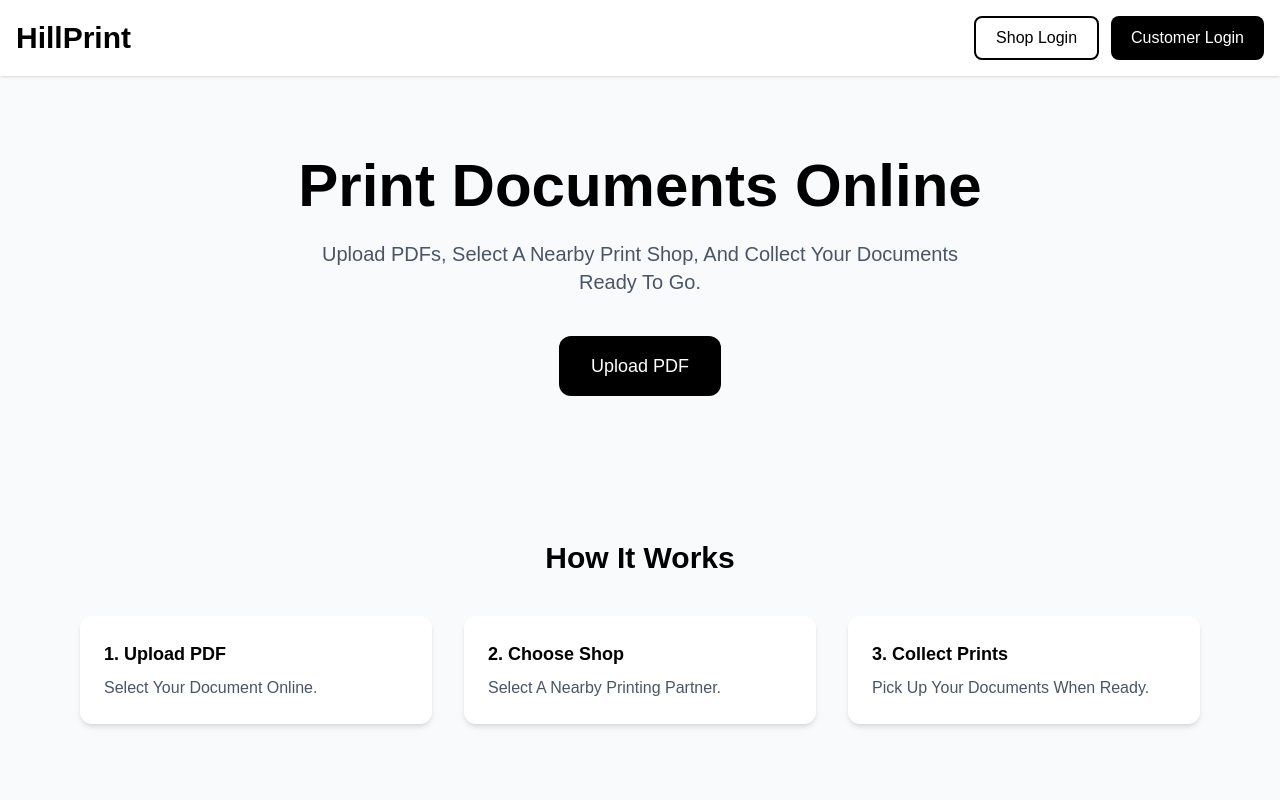
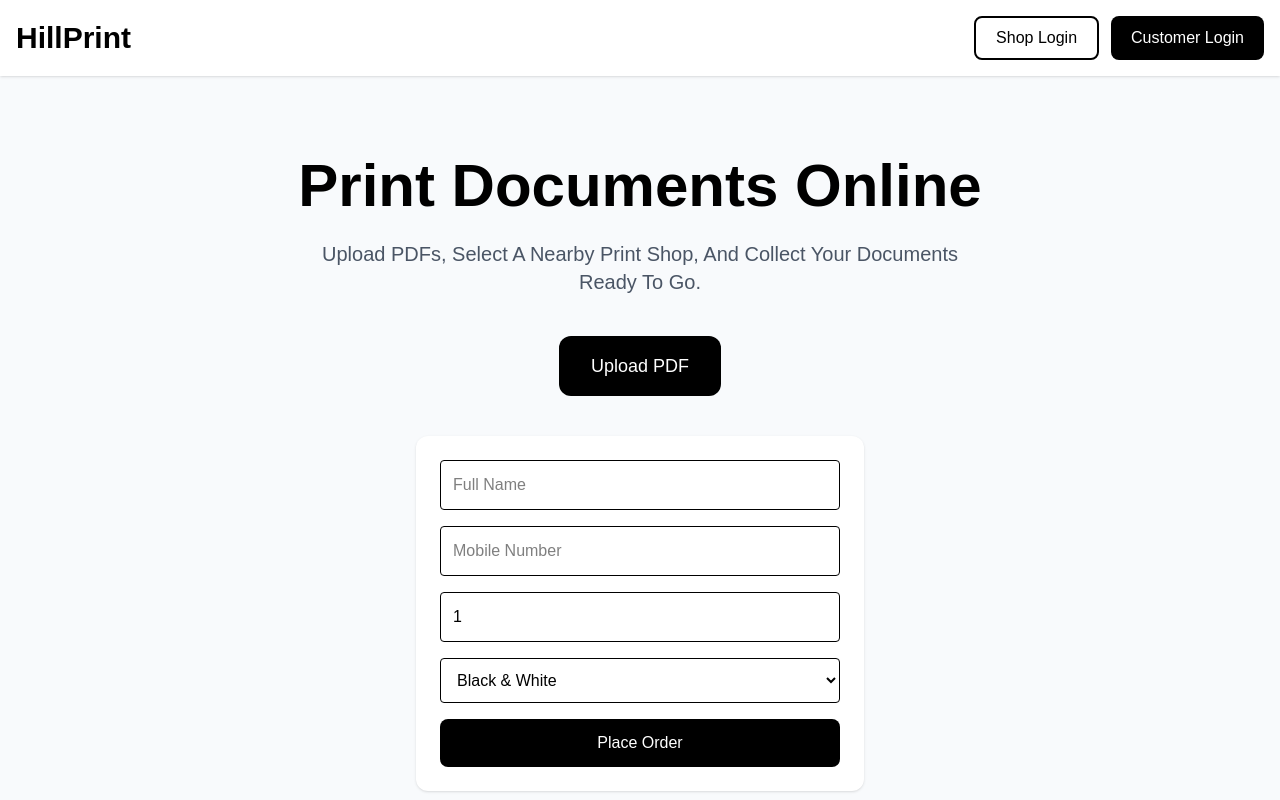
Before and after one commit to akshay01805-collab/hillprint, a Next.js app: page / in a window 1280 px wide. Shown: the top 800 px of the page. Built offline with nearby package versions, Linux system fonts and the light colour scheme.

Commit message:
Add order form

```diff
--- a/package.json
+++ b/package.json
@@ -10,6 +10,7 @@
   },
   "dependencies": {
     "next": "16.2.7",
+    "pdfjs-dist": "^6.0.227",
     "react": "19.2.4",
     "react-dom": "19.2.4"
   },
--- a/src/app/page.js
+++ b/src/app/page.js
@@ -4,12 +4,18 @@ import { useState } from "react";
 
 export default function Home() {
 const [fileName, setFileName] = useState("");
+const [name, setName] = useState("");
+const [mobile, setMobile] = useState("");
+const [copies, setCopies] = useState(1);
+const [printType, setPrintType] = useState("bw");
 
 const handleFileChange = (e) => {
 const file = e.target.files[0];
+
 if (file) {
-setFileName(file.name);
+  setFileName(file.name);
 }
+
 };
 
 return ( <main className="min-h-screen bg-slate-50 text-black"> <nav className="bg-white shadow"> <div className="max-w-7xl mx-auto px-4 py-4 flex flex-col items-center sm:flex-row sm:justify-between gap-4"> <h1 className="text-3xl font-extrabold">
@@ -57,6 +63,46 @@ HillPrint </h1>
         </p>
       </div>
     )}
+
+    <div className="max-w-md mx-auto mt-10 bg-white p-6 rounded-xl shadow">
+      <input
+        type="text"
+        placeholder="Full Name"
+        value={name}
+        onChange={(e) => setName(e.target.value)}
+        className="w-full border p-3 rounded mb-4"
+      />
+
+      <input
+        type="tel"
+        placeholder="Mobile Number"
+        value={mobile}
+        onChange={(e) => setMobile(e.target.value)}
+        className="w-full border p-3 rounded mb-4"
+      />
+
+      <input
+        type="number"
+        min="1"
+        placeholder="Copies"
+        value={copies}
+        onChange={(e) => setCopies(e.target.value)}
+        className="w-full border p-3 rounded mb-4"
+      />
+
+      <select
+        value={printType}
+        onChange={(e) => setPrintType(e.target.value)}
+        className="w-full border p-3 rounded mb-4"
+      >
+        <option value="bw">Black & White</option>
+        <option value="color">Color</option>
+      </select>
+
+      <button className="w-full bg-black text-white py-3 rounded-lg">
+        Place Order
+      </button>
+    </div>
   </section>
 
   <section className="max-w-6xl mx-auto py-16 px-4">
```
Also changed, not shown: 1 other file (tests, documents, lock files or other folders).
